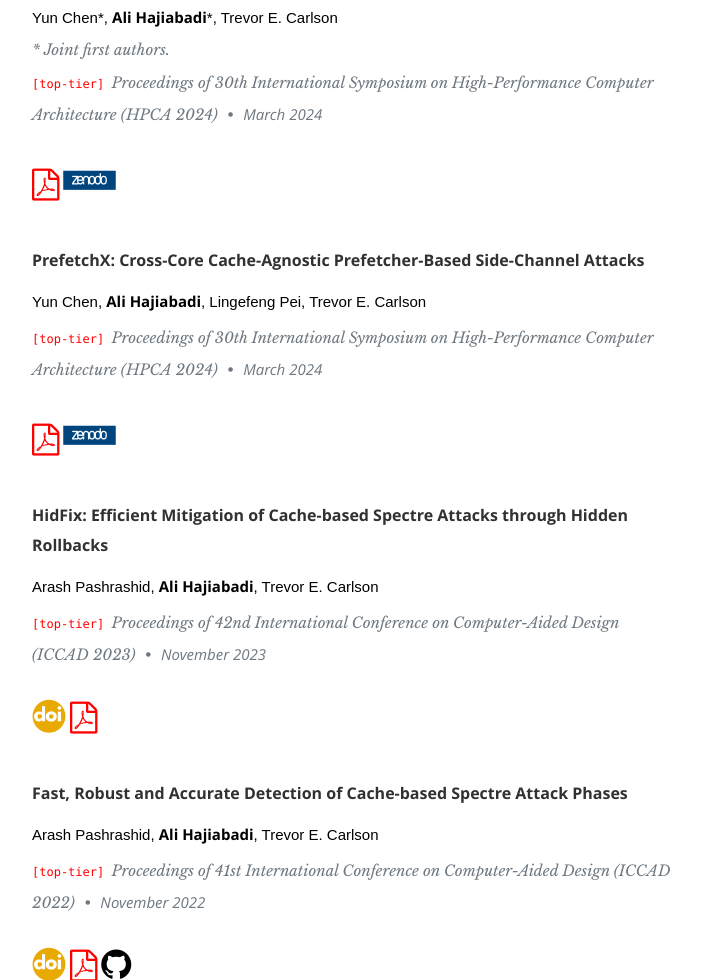
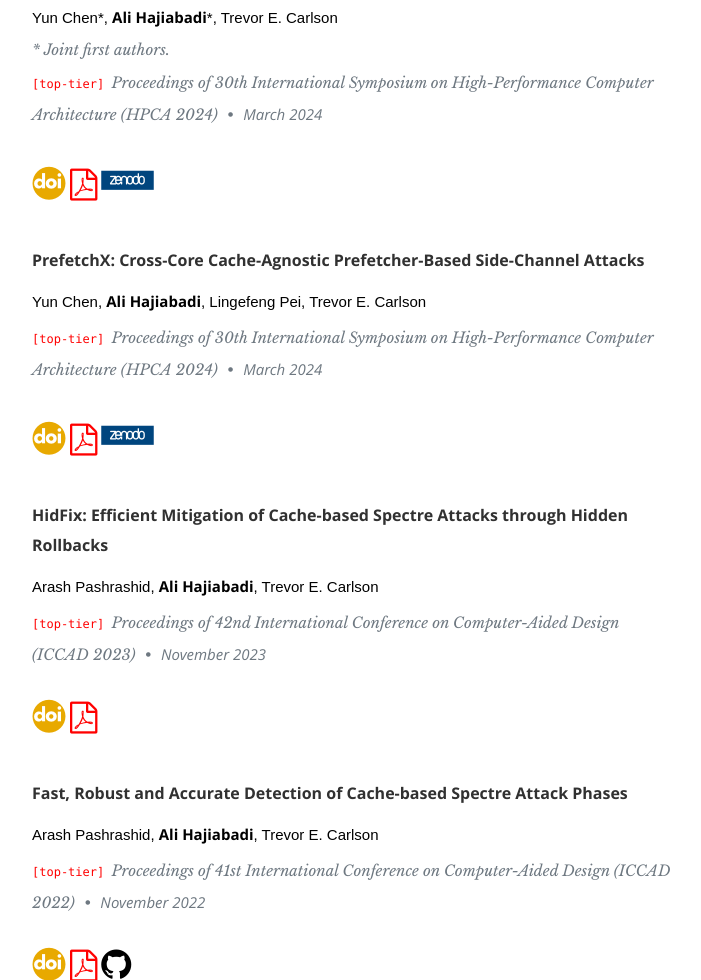
Before and after one commit to hajiabadi/hajiabadi.github.io, a plain HTML site: page index.html in a window 1280 px wide. Shown: the part 3439-4419 px from the top of the page, without its empty margins (373-1074 px from the left). Drawn offline with nearby package versions, Linux system fonts and the light colour scheme; files whose address does not match are found by name.

Commit message:
Update index.html

```diff
--- a/index.html
+++ b/index.html
@@ -310,6 +310,7 @@
            <em class="date">March 2024</em></span>
                   </p>
             <p>
+               <a href="https://doi.org/10.1109/HPCA57654.2024.00013"><i class="ai ai-doi" style="font-size:34px;color:#E8A900"></i></a>
              <a href="papers/paper_gadget_spinner_hpca2024.pdf"><i class="fa fa-file-pdf-o" style="font-size:32px;color:red"></i></a>
               <a href="https://zenodo.org/records/10100971"><i class="ai ai-zenodo" style="font-size:42px;color:#00457E"></i></a>
             </p>
@@ -326,6 +327,7 @@
            <em class="date">March 2024</em></span>
                   </p>
             <p>
+             <a href="https://doi.org/10.1109/HPCA57654.2024.00037"><i class="ai ai-doi" style="font-size:34px;color:#E8A900"></i></a>
              <a href="papers/paper_prefetchX_hpca2024.pdf"><i class="fa fa-file-pdf-o" style="font-size:32px;color:red"></i></a>
              <a href="https://zenodo.org/records/10118346"><i class="ai ai-zenodo" style="font-size:42px;color:#00457E"></i></a>
             </p>
```
